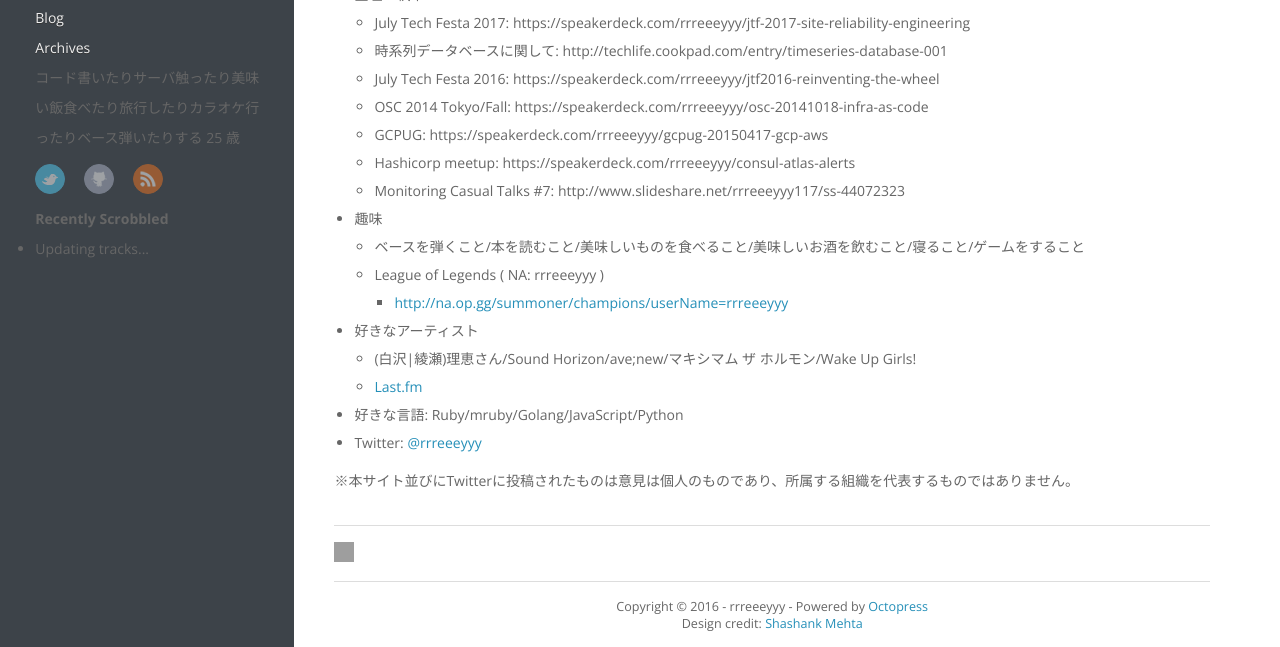
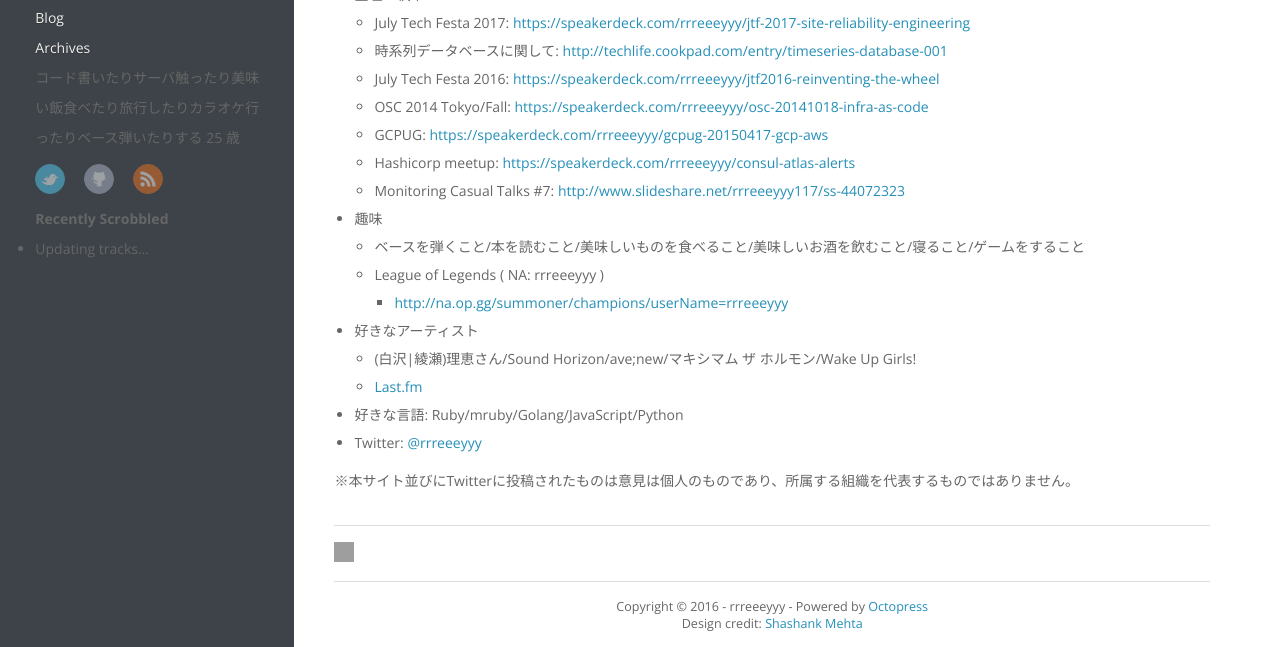
Before and after one commit to rrreeeyyy/rrreeeyyy.github.io, a plain HTML site: page about/index.html in a window 1280 px wide. Shown: the part 244-891 px from the top of the page. Drawn offline with nearby package versions, Linux system fonts and the light colour scheme; grey boxes are pictures that could not be loaded; a script that the page names is missing.

Commit message:
Update about links

```diff
--- a/about/index.html
+++ b/about/index.html
@@ -167,13 +167,13 @@
 </li>
 <li>登壇・執筆
 <ul>
-<li>July Tech Festa 2017: https://speakerdeck.com/rrreeeyyy/jtf-2017-site-reliability-engineering</li>
-<li>時系列データベースに関して: http://techlife.cookpad.com/entry/timeseries-database-001</li>
-<li>July Tech Festa 2016: https://speakerdeck.com/rrreeeyyy/jtf2016-reinventing-the-wheel</li>
-<li>OSC 2014 Tokyo/Fall: https://speakerdeck.com/rrreeeyyy/osc-20141018-infra-as-code</li>
-<li>GCPUG: https://speakerdeck.com/rrreeeyyy/gcpug-20150417-gcp-aws</li>
-<li>Hashicorp meetup: https://speakerdeck.com/rrreeeyyy/consul-atlas-alerts</li>
-<li>Monitoring Casual Talks #7:  http://www.slideshare.net/rrreeeyyy117/ss-44072323</li>
+<li>July Tech Festa 2017: <a href="https://speakerdeck.com/rrreeeyyy/jtf-2017-site-reliability-engineering">https://speakerdeck.com/rrreeeyyy/jtf-2017-site-reliability-engineering</a></li>
+<li>時系列データベースに関して: <a href="http://techlife.cookpad.com/entry/timeseries-database-001">http://techlife.cookpad.com/entry/timeseries-database-001</a></li>
+<li>July Tech Festa 2016: <a href="https://speakerdeck.com/rrreeeyyy/jtf2016-reinventing-the-wheel">https://speakerdeck.com/rrreeeyyy/jtf2016-reinventing-the-wheel</a></li>
+<li>OSC 2014 Tokyo/Fall: <a href="https://speakerdeck.com/rrreeeyyy/osc-20141018-infra-as-code">https://speakerdeck.com/rrreeeyyy/osc-20141018-infra-as-code</a></li>
+<li>GCPUG: <a href="https://speakerdeck.com/rrreeeyyy/gcpug-20150417-gcp-aws">https://speakerdeck.com/rrreeeyyy/gcpug-20150417-gcp-aws</a></li>
+<li>Hashicorp meetup: <a href="https://speakerdeck.com/rrreeeyyy/consul-atlas-alerts">https://speakerdeck.com/rrreeeyyy/consul-atlas-alerts</a></li>
+<li>Monitoring Casual Talks #7: <a href="http://www.slideshare.net/rrreeeyyy117/ss-44072323">http://www.slideshare.net/rrreeeyyy117/ss-44072323</a></li>
 </ul>
 </li>
 <li>趣味
```
